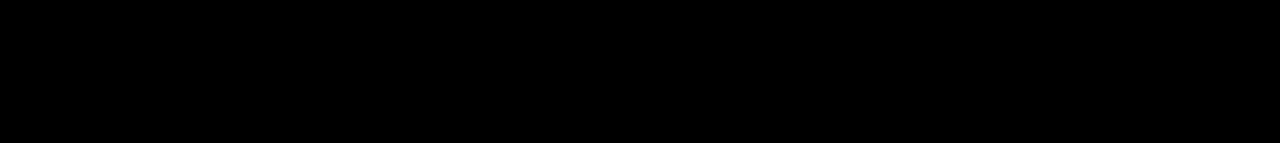
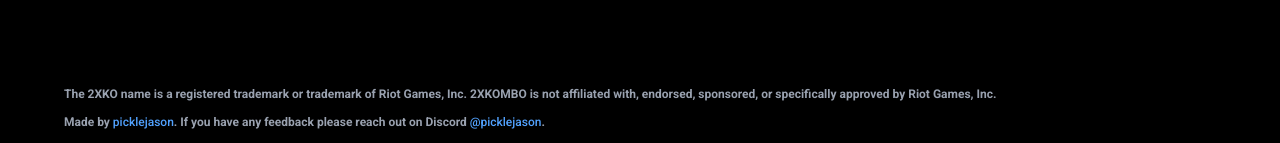
Before and after one commit to picklejason/2xkombo, a Next.js app: page /c/ahri in a window 1280 px wide. Shown: the part 720-863 px from the top of the page. Before the commit the page ends 800 px from the top, so only its background shows below. Built offline with nearby package versions, Linux system fonts and the light colour scheme; no server answers.

Commit message:
Add footer

```diff
--- a/app/layout.tsx
+++ b/app/layout.tsx
@@ -5,6 +5,7 @@
 import { AuthProvider } from "@/lib/AuthContext";
 import { Navigation } from "@/components/Navigation";
 import { LogoLink } from "@/components/LogoLink";
+import { Footer } from "@/components/Footer";
 
 const roboto = Roboto({ subsets: ["latin"], weight: ["400","500","700"], variable: "--font-shapiro" });
 
@@ -33,6 +34,7 @@
           <main className="app-main" role="main">
             {children}
           </main>
+          <Footer />
         </AuthProvider>
       </body>
     </html>
--- /dev/null
+++ b/components/Footer.tsx
@@ -0,0 +1,25 @@
+import React from 'react';
+
+export function Footer() {
+  return (
+    <footer className="w-full py-4 px-4 mt-auto">
+      <div className="max-w-6xl mx-auto">
+        <div className="space-y-3 text-xs text-gray-400">
+          {/* Disclaimer */}
+          <p>
+            The 2XKO name is a registered trademark or trademark of Riot Games, Inc.
+            2XKOMBO is not affiliated with, endorsed, sponsored, or specifically approved by Riot Games, Inc.
+          </p>
+
+          {/* Attribution */}
+          <p>
+            Made by{' '}
+            <span className="text-blue-400 font-medium">picklejason</span>.{' '}
+            If you have any feedback please reach out on Discord{' '}
+            <span className="text-blue-400 font-medium">@picklejason</span>.
+          </p>
+        </div>
+      </div>
+    </footer>
+  );
+}
```
